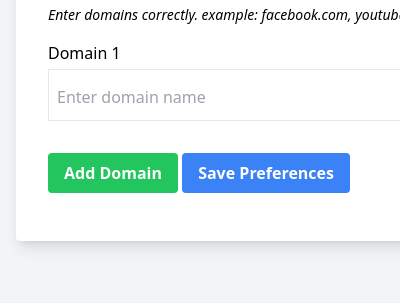
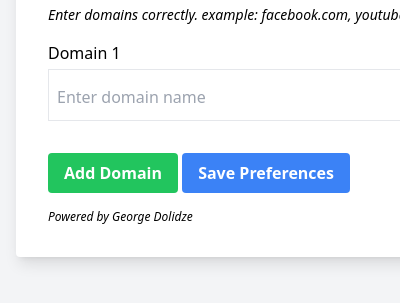
Before and after one commit to GeorgeDoLee/Tab-sorter-extension-for-chrome, a browser extension: page src/popup.html in a window 400 px wide. Shown: the part 107-410 px from the top of the page. Drawn offline with nearby package versions, Linux system fonts and the light colour scheme; files that its build step writes are made by us from their sources.

Commit message:
author tag

```diff
--- a/src/popup.html
+++ b/src/popup.html
@@ -22,6 +22,7 @@
         </form>
 
         <p id="message" class="mt-4 text-gray-700"></p>
+        <p class="text-xs italic">Powered by George Dolidze</p>
     </div>
 
     <script src="./scripts/popup.js" type="module"></script>
```
